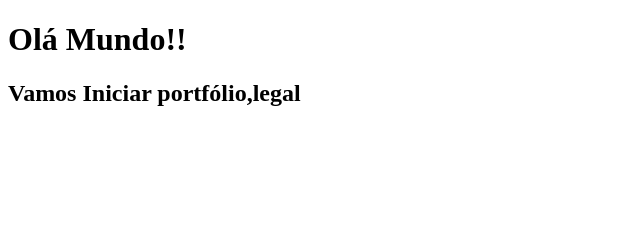
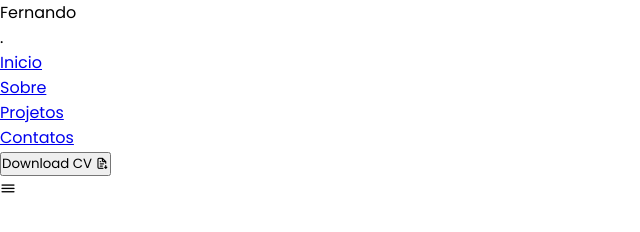
Before and after one commit to FernandoLirio/portfolio, a plain HTML site: page index.html in a window 1280 px wide. Shown: the whole page, without its empty margins (0-640 px from the left). Drawn offline with nearby package versions, Linux system fonts and the light colour scheme.

Commit message:
Third - commit
Made menus and css modifications.

```diff
--- a/assets/css/style.css
+++ b/assets/css/style.css
@@ -1,15 +1,29 @@
 @import url('https://fonts.googleapis.com/css2?family=Poppins&display=swap');
 
 :root{
-    --body-color: ;
-    --color-white: ;
+    --body-color: rgb(250, 250, 250);
+    --color-white: rgb(255, 255, 255);
 
-    --text-color-second: ;
-    --text-color-third: ;
+    --text-color-second: rgb(68, 68, 68);
+    --text-color-third: rgb(110, 159, 171);
 
-    --firts-color: ;
-    --first-color-hover: ;
+    --firts-color: rgb(110, 87, 224);
+    --first-color-hover: rgb(40, 91, 212);
 
-    --second-color: ;
-    --third-color:
+    --second-color: rgb(0, 201, 255);
+    --third-color: rgb(192, 166, 49);
+    --first-shadow-color: rgba(0, 0, 0, 0.1);
 }
+
+/*---MENU---*/
+*{
+    margin: 0;
+    padding: 0;
+    box-sizing: border-box;
+    font-family: 'Poppins', sans-serif;
+}
+
+/*---rolagem suave---*/
+html{
+    scroll-behavior: smooth;
+}
--- a/index.html
+++ b/index.html
@@ -9,7 +9,49 @@
     <title>Fernando Lirio | Portfólio</title>
 </head>
 <body>
-    <h1>Olá Mundo!!</h1>
-    <h2>Vamos Iniciar portfólio,legal</h2>
+    <div class="container">
+        <!--HEADER-->
+        <nav id="header">
+            <div class="nav-logo">
+                <p class="nav-name">Fernando</p>
+                <span>.</span>
+            </div>
+            <div class="nav-menu" id="myNavMenu">
+                <ul class="nav_menu_list">
+                    <li class="nav_list">
+                        <a href="#home" class="nav-link">Inicio</a>
+                        <div class="circle"></div>
+                    </li>
+                    <li class="nav_list">
+                        <a href="#about" class="nav-link">Sobre</a>
+                        <div class="circle"></div>
+                    </li>
+                    <li class="nav_list">
+                        <a href="#projects" class="nav-link">Projetos</a>
+                        <div class="circle"></div>
+                    </li>
+                    <li class="nav_list">
+                        <a href="#contact" class="nav-link">Contatos</a>
+                        <div class="circle"></div>
+                    </li>
+                </ul>
+            </div>
+            <div class="nav-button">
+                <button class="btn">Download CV <i class="uil uil-file-download-alt"></i></button>
+            </div>
+            <div class="nav-menu-btn">
+                <i class="uil uil-bars" onclick="myMenuFunction()"></i>
+            </div>
+        </nav>
+
+
+    </div>
+
+
+
+    <script src="https://unpkg.com/typed.js@2.1.0/dist/typed.umd.js"></script>
+    <script src="https://unpkg.com/scrollreveal"></script>
+    <!--MAIN JS-->
+    <script src="assets/js/main.js"></script>
 </body>
 </html>
```
